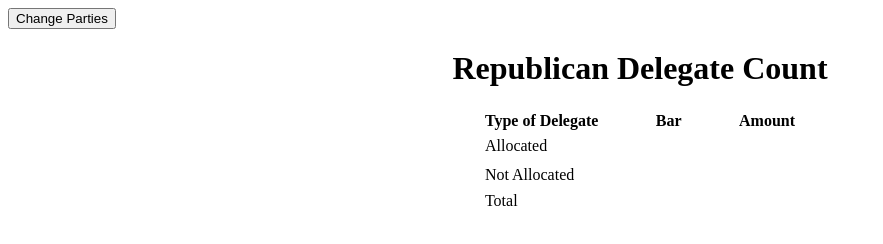
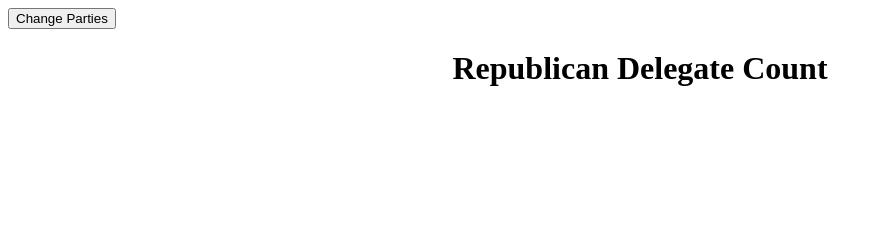
Before and after one commit to caitlinstanton/caitlin_softdev_spring, a plain HTML site: page hw06/index.html in a window 1280 px wide. Shown: the whole page, without its empty margins (0-883 px from the left). Drawn offline with nearby package versions, Linux system fonts and the light colour scheme.

Commit message:
restructuring data

```diff
--- a/hw06/index.html
+++ b/hw06/index.html
@@ -9,10 +9,6 @@
     <button id="switch"> Change Parties </button>
     <h1> Republican Delegate Count </h1>
     <table align="center">
-      <tr> <th> Type of Delegate </th> <th> Bar </th> <th> Amount </th></tr>
-      <tr> <td> Allocated </td> <td> <div id="key0"> < State > <span> - < # of Delegates > </span> </div> </td> <td id="alloted_total"> </td> </tr>
-      <tr> <td> Not Allocated </td> <td> <div id="key1"> < State > <span> - < # of Delegates > </span> </div> </td> <td id="not_lot_total"> </td> </tr>
-      <tr> <td> Total </td> <td> </td> <td id="total"> </td> </tr>
     </table>
     <div class="alloted"></div>
     <div class="not_lot"></div>
--- a/hw06/index.js
+++ b/hw06/index.js
@@ -3,147 +3,111 @@ var data = [
 				[
 					//Allocated
 					[
-						{state: "Iowa"},
-						{state: "New Hamphsire"},
-						{state: "South Carolina"},
-						{state: "Nevada"},
-						{state: "Alabama"},
-						{state: "Alaska"},
-		       			{state: "Arkansas"},
-		       			{state: "Georgia"},
-		       			{state: "Massachuetts"},
-		       			{state: "Minnesota"},
-		       			{state: "Oklahoma"},
-		      	 		{state: "Tennessee"},
-		      	 		{state: "Texas"},
-		      	 		{state: "Vermont"},
-		      	 		{state: "Virginia"},
-		      	 		{state: "Kansas"},
-		      	 		{state: "Kentucky"},
-		       			{state: "Louisiana"},
-		       			{state: "Maine"},
-		       			{state: "Puerto Rico"},
-		       			{state: "Hawaii"},
-		       			{state: "Idaho"},
-		       			{state: "Michigan"},
-		       			{state: "Mississippi"},
-		       			{state: "Washington DC"},
-		       			{state: "Guam"},
-		       			{state: "Wyoming"},
-		       			{state: "Florida"},
-		       			{state: "Illinois"},
-		       			{state: "Missouri"},
-		       			{state: "North Carolina"},
-		       			{state: "Northern Mariana Islands"},
-		       			{state: "Ohio"}
+						{state: "Iowa", racount: 30, dacount: 52, rncount: 0, dncount:0},
+						{state: "New Hamphsire", racount: 23, dacount: 32, rncount: 0, dncount:0},
+						{state: "South Carolina", racount: 50, dacount: 59, rncount: 0, dncount:0},
+						{state: "Nevada", racount: 30, dacount: 43, rncount: 0, dncount:0},
+						{state: "Alabama", racount: 50, dacount: 60, rncount: 0, dncount:0},
+						***{state: "Alaska", racount: 28},
+		       			{state: "Arkansas", racount: 40, dacount: 37, rncount: 0, dncount:0},
+		       			{state: "Georgia", racount: 76, dacount: 116, rncount: 0, dncount:0},
+		       			{state: "Massachuetts", racount: 42, dacount: 116, rncount: 0, dncount:0},
+		       			{state: "Minnesota", racount: 38, dacount: 93, rncount: 0, dncount:0},
+		       			{state: "Oklahoma", racount: 43, dacount: 42, rncount: 0, dncount:0},
+		      	 		{state: "Tennessee", racount: 58, dacount: 76, rncount: 0, dncount:0},
+		      	 		{state: "Texas", racount: 155, dacount: 252, rncount: 0, dncount:0},
+		      	 		{state: "Vermont", racount: 16, dacount: 26, rncount: 0, dncount:0},
+		      	 		{state: "Virginia", racount: 49, dacount: 110, rncount: 0, dncount:0},
+		      	 		{state: "Kansas", racount: 40, dacount: 37, rncount: 0, dncount:0},
+		      	 		***{state: "Kentucky", racount: 46},
+		       			{state: "Louisiana", racount: 46, dacount: 58, rncount: 0, dncount:0},
+		       			{state: "Maine", racount: 23, dacount: 30, rncount: 0, dncount:0},
+		       			***{state: "Puerto Rico", racount: 23},
+		       			***{state: "Hawaii", racount: 19},
+		       			***{state: "Idaho", racount: 32},
+		       			{state: "Michigan", racount: 59, dacount: 147, rncount: 0, dncount:0},
+		       			{state: "Mississippi", racount: 40, dacount: 41, rncount: 0, dncount:0},
+		       			***{state: "Washington DC", racount: 19},
+		       			***{state: "Guam", racount: 9},
+		       			***{state: "Wyoming", racount: 29},
+		       			{state: "Florida", racount: 99, dacount: 246, rncount: 0, dncount:0},
+		       			{state: "Illinois", racount: 69, dacount: 182, rncount: 0, dncount:0},
+		       			{state: "Missouri", racount: 52, dacount: 84, rncount: 0, dncount:0},
+		       			{state: "North Carolina", racount: 72, dacount: 121, rncount: 0, dncount:0},
+		       			{state: "Northern Mariana Islands", racount: 9, dacount: 11, rncount: 0, dncount:0},
+		       			{state: "Ohio", racount: 66, dacount: 159, rncount: 0, dncount:0},
+		       			{state: "Colorado", racount: 0, dacount: 79, rncount: 0, dncount:0},
+		       			***{state: "American Samoa", dacount: 10},
+		       			***{state: "Abroad", dacount: 17},
+		       			***{state: "Nebraska", dacount: 30},
+		       			***{state: "Arizona", rncount: 58},
+						***{state: "Utah", rncount: 40},
+						***{state: "Wisconsin", rncount: 42},
+						***{state: "New York", rncount: 95},
+						***{state: "Connecticut", rncount: 28},
+						***{state: "Delware", rncount: 16},
+		       			***{state: "Maryland", rncount: 38},
+		       			***{state: "Pennsylvania", rncount: 71},
+		       			***{state: "Rhode Island", rncount: 19},
+		       			***{state: "Indiana", rncount: 57},
+		       			***{state: "Nebraska", rncount: 36},
+		       			***{state: "West Virginia", rncount: 34},
+		       			***{state: "Oregon", rncount: 28},
+		       			***{state: "Washington", rncount: 44},
+		       			***{state: "Califorinia", rncount: 172},
+		       			***{state: "Montana", rncount: 27},
+		       			***{state: "New Jersey", rncount: 51},
+		       			***{state: "New Mexico", rncount: 24},
+		       			***{state: "South Dakota", rncount: 29}
 					]
+				]
 					//Not Allocated
 					[
-						{state: "Arizona"},
-						{state: "Utah"},
-						{state: "Wisconsin"},
-						{state: "New York"},
-						{state: "Connecticut"},
-						{state: "Delware"},
-		       			{state: "Maryland"},
-		       			{state: "Pennsylvania"},
-		       			{state: "Rhode Island"},
-		       			{state: "Indiana"},
-		       			{state: "Nebraska"},
-		       			{State: "West Virginia"},
-		       			{state: "Oregon"},
-		       			{state: "Washington"},
-		       			{state: "Califorinia"},
-		       			{state: "Montana"},
-		       			{state: "New Jersey"},
-		       			{state: "New Mexico"},
-		       			{state: "South Dakota"}
+						{state: "Arizona", dncount: 85},
+						{state: "Idaho", dncount: 27},
+						{state: "Utah", dncount: 37},
+						{state: "Alaska", dncount: 20},
+						{state: "Hawaii", dncount: 34},
+						{state: "Washington", dncount: 118},
+						{state: "Wisconsin", dncount: 96},
+		       			{state: "Wyoming", dncount: 18},
+		       			{state: "New York", dncount: 291},
+		       			{state: "Connecticut", dncount: 70},
+		       			{state: "Delware", dncount: 31},
+		       			{state: "Maryland", dncount: 118},
+		       			{state: "Pennsylvania", dncount: 210},
+		       			{state: "Rhode Island", dncount: 33},
+		       			{state: "Indiana", dncount: 92},
+		       			{state: "Guam", dncount: 12},
+		       			{state: "West Virginia", dncount: 37},
+		       			{state: "Kentucky", dncount: 61},
+		       			{state: "Oregon", dncount: 74},
+		       			{state: "Virgin Islands", dncount: 12},
+		       			{state: "Puerto Rico", dncount: 67},
+		       			{state: "California", dncount: 546},
+		       			{state: "Montana", dncount: 27},
+		       			{state: "New Jersey", dncount: 142},
+		       			{state: "New Mexico", dncount: 43},
+		       			{state: "North Dakota", dncount: 23},
+		       			{state: "South Dakota", dncount: 25},
+		       			{state: "Washington DC", dncount: 45}
 					]
 				]
-				//Democrats
-				[
-					//Allocated
-					[
-						{state: "Iowa"},
-						{state: "New Hamphsire"},
-						{state: "Nevada"},
-						{state: "South Carolina"},
-						{state: "Alabama"},
-						{state: "Arkansas"},
-		       			{state: "Colorado"},
-		       			{state: "Georgia"},
-		       			{state: "Massachuetts"},
-		       			{state: "Minnesota"},
-		       			{state: "Oklahoma"},
-		       			{state: "Tennessee"},
-		       			{state: "Texas"},
-		       			{state: "Vermont"},
-		       			{state: "Virginia"},
-		       			{state: "American Somoa"},
-		       			{state: "Democrats Abroad"},
-		       			{state: "Kansas"},
-		       			{state: "Louisiana"},
-		       			{state: "Nebraska"},
-		       			{state: "Maine"},
-		       			{state: "Michigan"},
-		       			{state: "Mississippi"},
-		       			{state: "Northern Mariana Islands"},
-		       			{state: "Florida"},
-		       			{state: "Illinois"},
-		       			{state: "Missouri"},
-		       			{state: "North Carolina"},
-		       			{state: "Ohio"}
-					]
-					//Not Allocated
-					[
-						{state: "Arizona"},
-						{state: "Idaho"},
-						{state: "Utah"},
-						{state: "Alaska"},
-						{state: "Hawaii"},
-						{state: "Washington"},
-						{state: "Wisconsin"},
-		       			{state: "Wyoming"},
-		       			{state: "New York"},
-		       			{state: "Connecticut"},
-		       			{state: "Delware"},
-		       			{state: "Maryland"},
-		       			{state: "Pennsylvania"},
-		       			{state: "Rhode Island"},
-		       			{state: "Indiana"},
-		       			{state: "Guam"},
-		       			{state: "West Virginia"},
-		       			{state: "Kentucky"},
-		       			{state: "Oregon"},
-		       			{state: "Virgin Islands"},
-		       			{state: "Puerto Rico"},
-		       			{state: "California"},
-		       			{state: "Montana"},
-		       			{state: "New Jersey"},
-		       			{state: "New Mexico"},
-		       			{state: "North Dakota"},
-		       			{state: "South Dakota"},
-		       			{state: "Washington DC"}
-					]
-				]
-			]
-var totals = [[1489, 983, 2472], [2366, 2397, 4763]];
-var allocatedTotals = [[30, 23, 50, 30, 50, 28, 40, 76, 42, 38, 43, 58, 155, 16, 49, 40, 46, 46, 23,
-		     23, 19, 32, 59, 40, 19, 9, 29, 99, 69, 52, 72, 9, 66],
-		    [52, 32, 43, 59, 60, 37, 79, 116, 116, 93, 42, 76, 252, 26, 110, 10, 17, 37, 58,
-		     30, 30, 147, 41, 11, 246, 182, 84, 121, 159]];
-var notAllocatedTotals = [[58, 40, 42, 95, 28, 16, 38, 71, 19, 57, 36, 34, 28, 44, 172, 27, 51, 24, 29],
-		    [85, 27, 37, 20, 34, 118, 96, 18, 291, 70, 31, 118, 210, 33, 92, 12, 37, 61, 74,
-		     12, 67, 546, 27, 142, 43, 23, 25, 45]
-		   ];
+			];
+
 
 d3.select(".chart")
     .selectAll("div")
-    .data(party, allocated, notAllocated, totals, allocatedTotals, notAllocatedTotals)
+    .data(data)
     .enter().append("div")
     .style("width", function(d) {
-	   return d.count * 7 + "px";
-    })
+    	for (var i = 0; i < data.length; i++) {
+    		for (var j = 0; j < data[i].length; j++) {
+    			return d.count * 7 +"px";
+    		}
+    	}
+    });
+    /*
     .style("background-color", function(d) {
         if (d.allocated != 0) {
             return "green";
@@ -151,8 +115,13 @@ d3.select(".chart")
             return "black";
         }
     })
+    */
     .text(function(d) {
-        return d.state + ": " + d.count;
+    	for (var i = 0; i < data.length; i++) {
+    		for (var j = 0; j < data[i].length; j++) {
+    			return d.state + ": "d.count;
+    		}
+    	}
     });
 
 
@@ -166,7 +135,7 @@ d3.select(".chart")
 
 
 
-
+/*
 var counter = 1;
 var createbars = function() {
     counter = (counter + 1) % 2
@@ -209,3 +178,4 @@ var createbars = function() {
 
 document.getElementById("switch").addEventListener("click", createbars);
 createbars();
+*/
```
